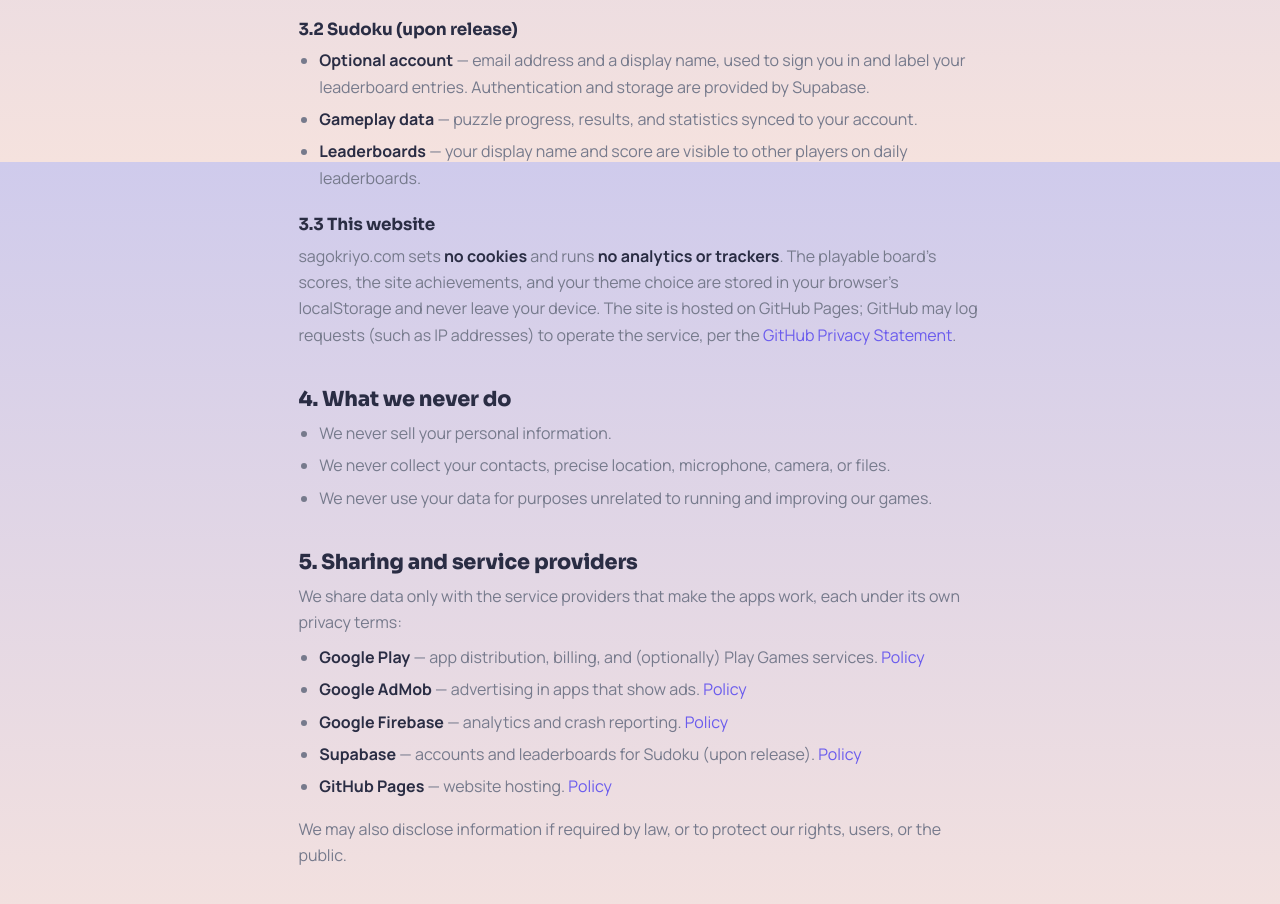
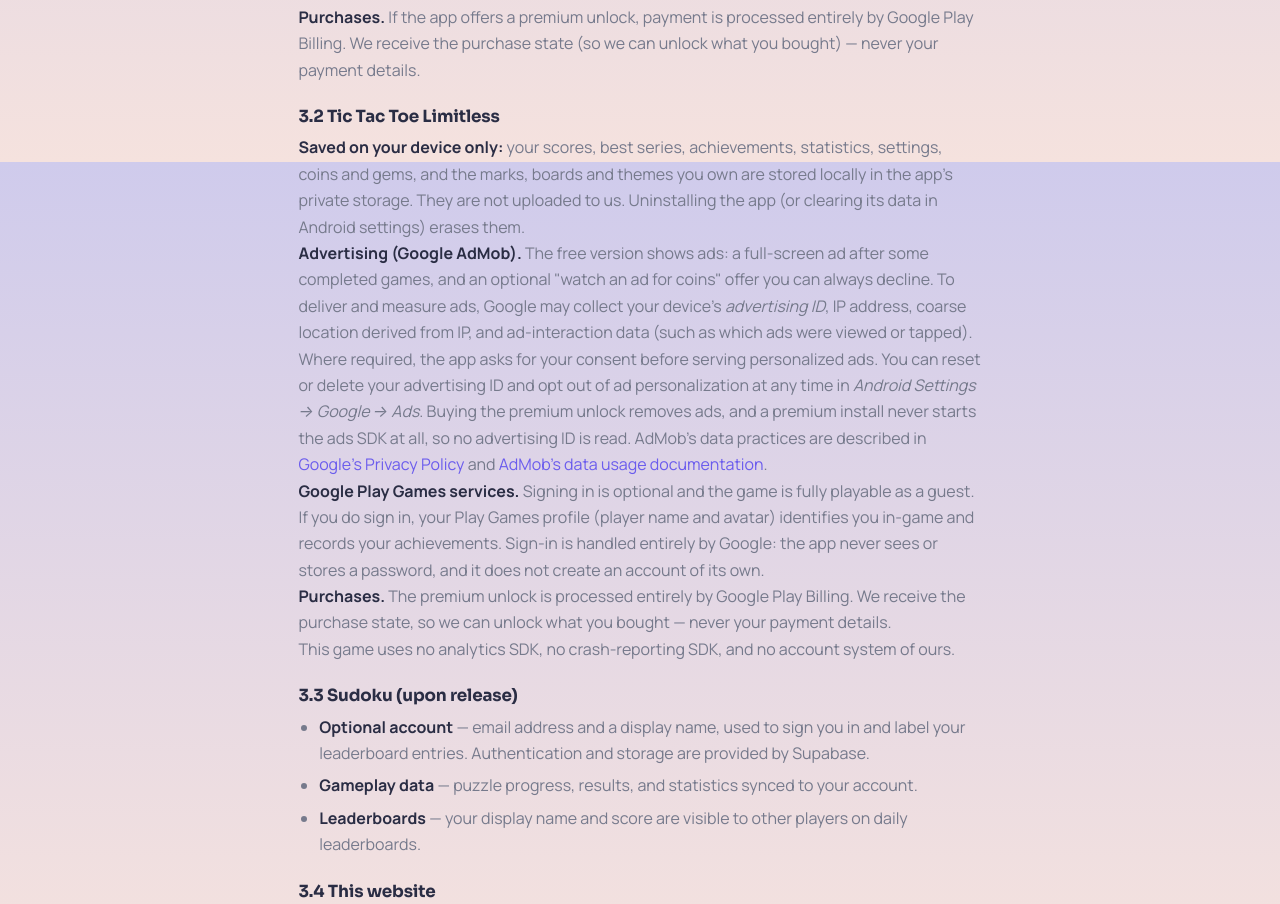
Before and after one commit to sagokriyogames/website, a plain HTML site: page privacy/index.html in a window 1280 px wide. Shown: the part 1438-2342 px from the top of the page. Drawn offline with Linux system fonts and the light colour scheme.

Commit message:
The privacy policy names the game that is about to ship ads
Tic Tac Toe Limitless goes to internal testing with Google AdMob in it, and
the Play Console points reviewers at this page. It listed 2048 Infinity and
Sudoku and not the app it was being attached to, which is the first thing a
reviewer checks.

Adds it to section 2, and a 3.2 that describes what the game actually does:
an on-device save and nothing uploaded, AdMob with the advertising id and the
consent requirement spelled out, Play Games sign-in as optional with no
account of ours, and Play Billing for the premium unlock. It also states the
thing the code goes out of its way to guarantee - a premium install never
starts the ads SDK, so no advertising id is read at all.

Sudoku and the website sections renumber to 3.3 and 3.4. Effective date moves
to today because this is a material change, not a typo fix.

```diff
--- a/privacy/index.html
+++ b/privacy/index.html
@@ -4,7 +4,7 @@
 <meta charset="UTF-8">
 <meta name="viewport" content="width=device-width, initial-scale=1.0, viewport-fit=cover">
 <title>Privacy Policy — Sago Kriyo</title>
-<meta name="description" content="Privacy policy for Sago Kriyo and its mobile games, including 2048 Infinity. What we collect, why, and your rights.">
+<meta name="description" content="Privacy policy for Sago Kriyo and its mobile games, including 2048 Infinity and Tic Tac Toe Limitless. What we collect, why, and your rights.">
 <link rel="canonical" href="https://sagokriyo.com/privacy/">
 <meta name="color-scheme" content="dark light">
 <meta name="theme-color" media="(prefers-color-scheme: dark)" content="#000000">
@@ -35,7 +35,7 @@
 <main id="main" class="container">
   <article class="prose">
     <h1>Privacy Policy</h1>
-    <p class="meta">Effective date: July 4, 2026 · Applies to Sago Kriyo, sagokriyo.com, and our mobile apps.</p>
+    <p class="meta">Effective date: September 20, 2026 · Applies to Sago Kriyo, sagokriyo.com, and our mobile apps.</p>
 
     <div class="card summary-card">
       <span class="k">The short version</span>
@@ -49,6 +49,7 @@
     <h2>2. What this policy covers</h2>
     <ul>
       <li><strong>2048 Infinity</strong> — Android app, package <code>com.sagokriyo.infinity</code>, distributed on Google Play.</li>
+      <li><strong>Tic Tac Toe Limitless</strong> — Android app, package <code>com.sagokriyogames.tictactoe</code>, distributed on Google Play.</li>
       <li><strong>Sudoku</strong> — in development; the account-related sections below apply when it is released.</li>
       <li><strong>sagokriyo.com</strong> — this website.</li>
     </ul>
@@ -62,14 +63,21 @@
     <p><strong>Optional Google sign-in and Play Games services.</strong> If a future update offers sign-in (for cloud save or leaderboards), it is optional. Signing in shares your Google account's basic profile (name, email, avatar) with us solely to operate those features. The app works fully without an account.</p>
     <p><strong>Purchases.</strong> If the app offers a premium unlock, payment is processed entirely by Google Play Billing. We receive the purchase state (so we can unlock what you bought) — never your payment details.</p>
 
-    <h3>3.2 Sudoku (upon release)</h3>
+    <h3>3.2 Tic Tac Toe Limitless</h3>
+    <p><strong>Saved on your device only:</strong> your scores, best series, achievements, statistics, settings, coins and gems, and the marks, boards and themes you own are stored locally in the app's private storage. They are not uploaded to us. Uninstalling the app (or clearing its data in Android settings) erases them.</p>
+    <p><strong>Advertising (Google AdMob).</strong> The free version shows ads: a full-screen ad after some completed games, and an optional "watch an ad for coins" offer you can always decline. To deliver and measure ads, Google may collect your device's <em>advertising ID</em>, IP address, coarse location derived from IP, and ad-interaction data (such as which ads were viewed or tapped). Where required, the app asks for your consent before serving personalized ads. You can reset or delete your advertising ID and opt out of ad personalization at any time in <em>Android Settings &rarr; Google &rarr; Ads</em>. Buying the premium unlock removes ads, and a premium install never starts the ads SDK at all, so no advertising ID is read. AdMob's data practices are described in <a href="https://policies.google.com/privacy" rel="noopener">Google's Privacy Policy</a> and <a href="https://support.google.com/admob/answer/6128543" rel="noopener">AdMob's data usage documentation</a>.</p>
+    <p><strong>Google Play Games services.</strong> Signing in is optional and the game is fully playable as a guest. If you do sign in, your Play Games profile (player name and avatar) identifies you in-game and records your achievements. Sign-in is handled entirely by Google: the app never sees or stores a password, and it does not create an account of its own.</p>
+    <p><strong>Purchases.</strong> The premium unlock is processed entirely by Google Play Billing. We receive the purchase state, so we can unlock what you bought &mdash; never your payment details.</p>
+    <p>This game uses no analytics SDK, no crash-reporting SDK, and no account system of ours.</p>
+
+    <h3>3.3 Sudoku (upon release)</h3>
     <ul>
       <li><strong>Optional account</strong> — email address and a display name, used to sign you in and label your leaderboard entries. Authentication and storage are provided by Supabase.</li>
       <li><strong>Gameplay data</strong> — puzzle progress, results, and statistics synced to your account.</li>
       <li><strong>Leaderboards</strong> — your display name and score are visible to other players on daily leaderboards.</li>
     </ul>
 
-    <h3>3.3 This website</h3>
+    <h3>3.4 This website</h3>
     <p>sagokriyo.com sets <strong>no cookies</strong> and runs <strong>no analytics or trackers</strong>. The playable board's scores, the site achievements, and your theme choice are stored in your browser's localStorage and never leave your device. The site is hosted on GitHub Pages; GitHub may log requests (such as IP addresses) to operate the service, per the <a href="https://docs.github.com/en/site-policy/privacy-policies/github-general-privacy-statement" rel="noopener">GitHub Privacy Statement</a>.</p>
 
     <h2>4. What we never do</h2>
```
